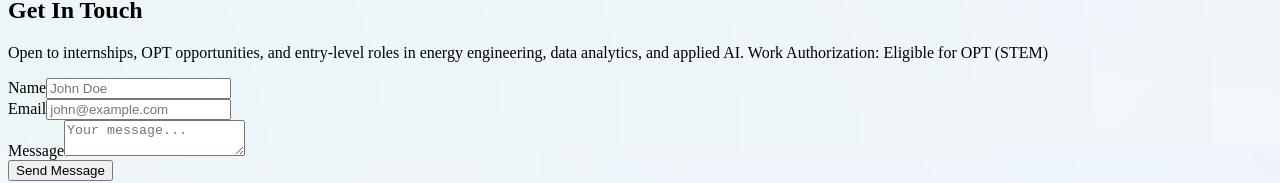
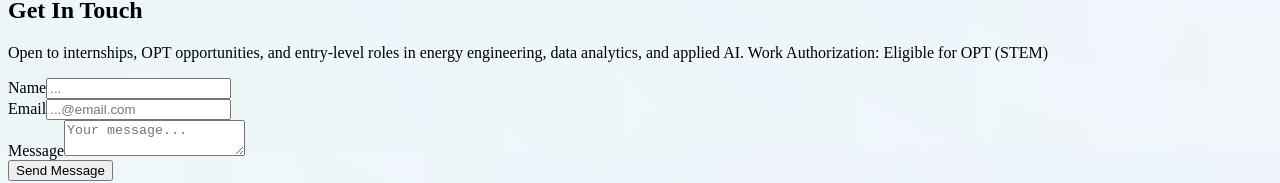
Before and after one commit to axierzebe/axier-portfolio, a React (Vite) app in the folder client/: page / in a window 1280 px wide. Shown: the part 3850-4033 px from the top of the page. Built offline with nearby package versions, Linux system fonts and the light colour scheme; a web font is replaced by a local one.

Commit message:
Update Home.tsx

```diff
--- a/client/src/pages/Home.tsx
+++ b/client/src/pages/Home.tsx
@@ -662,7 +662,7 @@ function ContactForm() {
             <FormItem>
               <FormLabel>{t("contact.name")}</FormLabel>
               <FormControl>
-                <Input placeholder="John Doe" {...field} className="bg-background/50 h-12" />
+                <Input placeholder="..." {...field} className="bg-background/50 h-12" />
               </FormControl>
               <FormMessage />
             </FormItem>
@@ -676,7 +676,7 @@ function ContactForm() {
             <FormItem>
               <FormLabel>{t("contact.email")}</FormLabel>
               <FormControl>
-                <Input placeholder="john@example.com" {...field} className="bg-background/50 h-12" />
+                <Input placeholder="...@email.com" {...field} className="bg-background/50 h-12" />
               </FormControl>
               <FormMessage />
             </FormItem>
```
